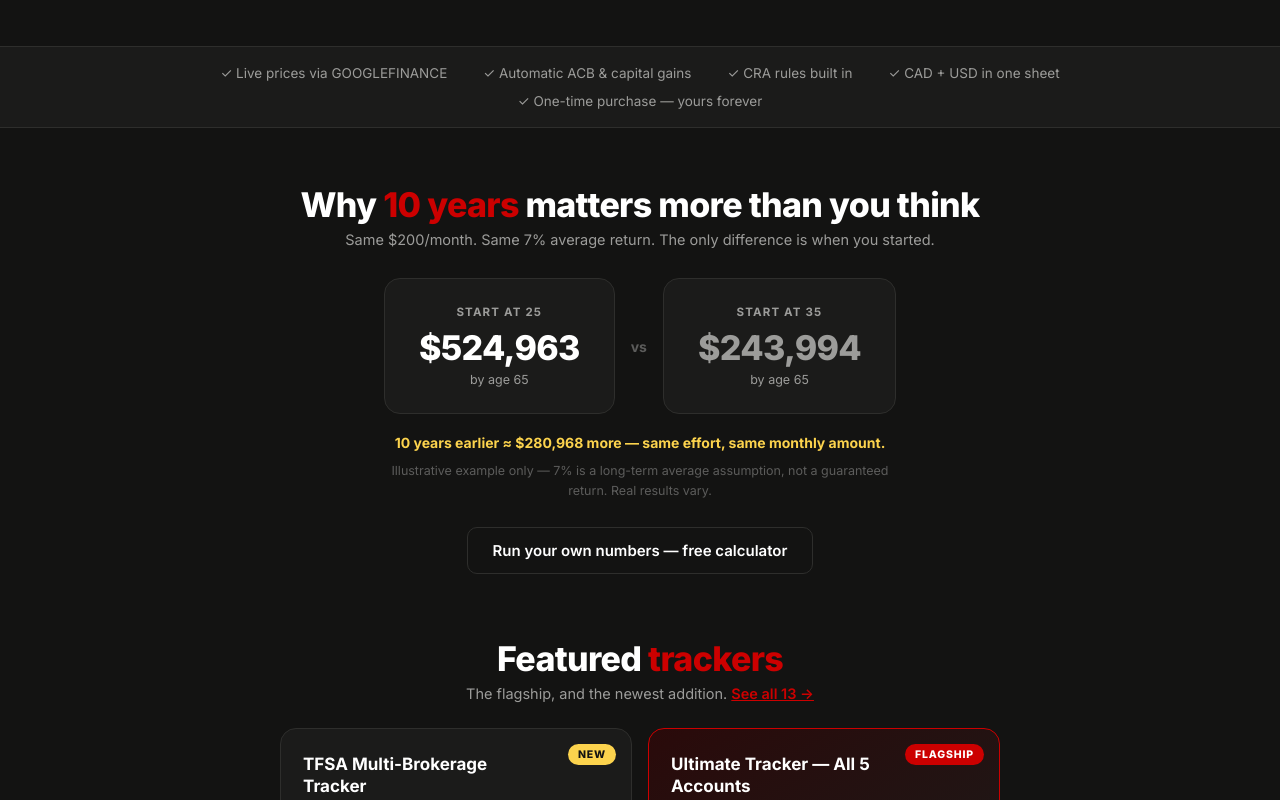
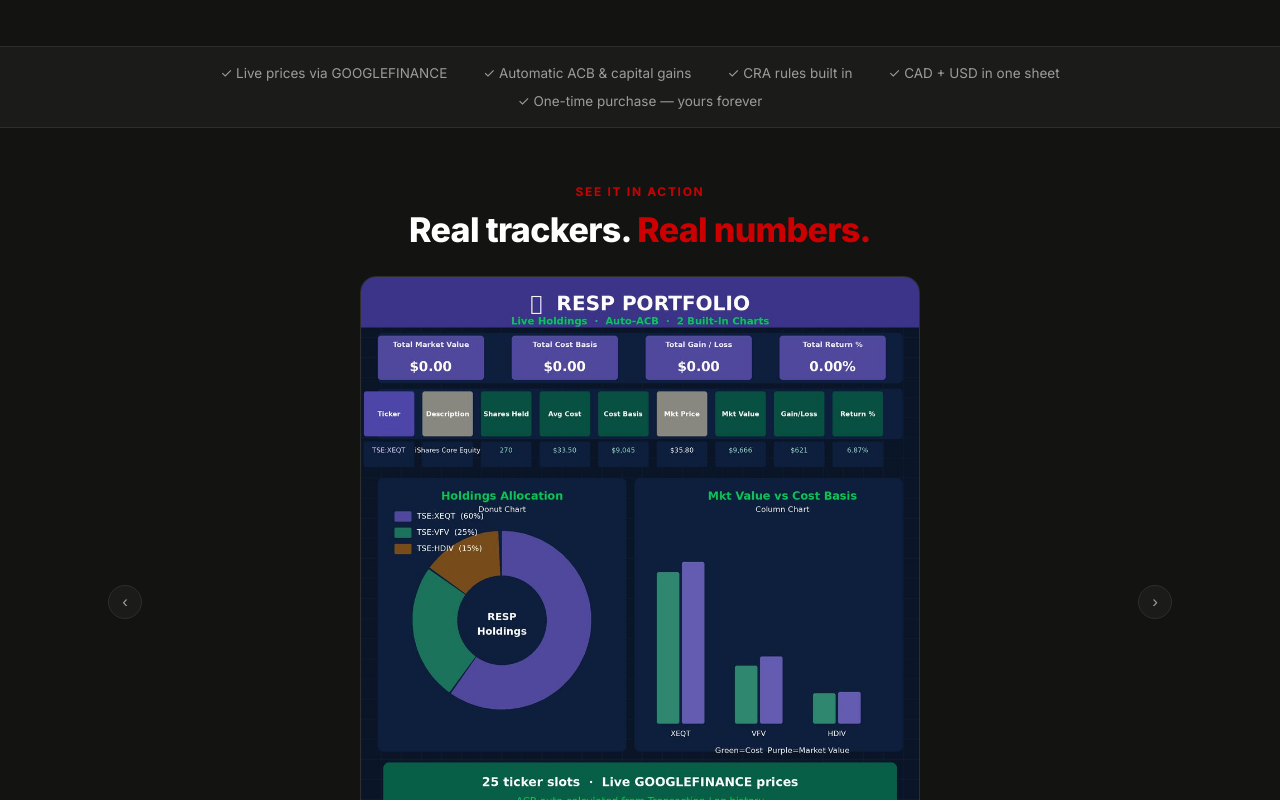
Before and after one commit to maplesheetco/maplesheet-website, a React (Vite) app: page / in a window 1280 px wide. Shown: the part 1060-1860 px from the top of the page. Built offline with nearby package versions, Linux system fonts and the light colour scheme.

Commit message:
Add ProductGallery component and gallery slides

```diff
--- a/src/App.jsx
+++ b/src/App.jsx
@@ -1,7 +1,7 @@
 import React, { useState, Suspense, lazy } from "react";
 import { BrowserRouter, Routes, Route, Link } from "react-router-dom";
 import { B, CONFIG, PRODUCTS, RESOURCES } from "./data.js";
-import { GlobalStyles, Nav, Footer, RedWord, MapleLeaf, DashboardMock, Slideshow, GrowthChart, usePageMeta } from "./ui.jsx";
+import { GlobalStyles, Nav, Footer, RedWord, MapleLeaf, DashboardMock, Slideshow, ProductGallery, GrowthChart, usePageMeta } from "./ui.jsx";
 import Trackers from "./pages/Trackers.jsx";
 import Resources from "./pages/Resources.jsx";
 import Article from "./pages/Article.jsx";
@@ -11,6 +11,15 @@ import Contact from "./pages/Contact.jsx";
 // it so that weight only downloads for people who actually visit /tools, not on
 // every page of the site.
 const FreeTools = lazy(() => import("./pages/FreeTools.jsx"));
+
+const GALLERY_SLIDES = [
+  { src: "/screenshots/ultimate.jpg", alt: "Ultimate Tracker dashboard screenshot", title: "Ultimate Tracker — All 5 Accounts", tag: "5-column metrics, 4 live charts, YTD summary" },
+  { src: "/screenshots/resp.jpg", alt: "RESP Tracker dashboard screenshot", title: "RESP Tracker", tag: "CESG grants, holdings allocation, live prices" },
+  { src: "/screenshots/tfsa-margin.jpg", alt: "TFSA plus Margin Linked dashboard screenshot", title: "TFSA + Margin Linked", tag: "Combined net worth, collateral power, tax dashboard" },
+  { src: "/screenshots/fhsa.jpg", alt: "FHSA Tracker dashboard screenshot", title: "FHSA Tracker", tag: "Down payment progress, tax-free dividends" },
+  { src: "/screenshots/multi-brokerage.jpg", alt: "TFSA Multi-Brokerage dashboard screenshot", title: "TFSA Multi-Brokerage", tag: "Up to 8 institutions, contribution room, top holdings" },
+  { src: "/screenshots/combined-rrsp.jpg", alt: "RRSP plus Spousal RRSP dashboard screenshot", title: "RRSP + Spousal RRSP", tag: "Combined net worth, attribution status" },
+];
 
 const DEMO_VIEWS = [
   {
@@ -144,6 +153,17 @@ function Home() {
           <span>✓ One-time purchase — yours forever</span>
         </div>
       </div>
+
+      {/* Product gallery — real tracker screenshots */}
+      <section style={{ maxWidth: 1100, margin: "0 auto", padding: "56px 24px 8px" }}>
+        <div style={{ fontSize: 12, letterSpacing: "0.14em", color: B.red, fontWeight: 700, textAlign: "center", marginBottom: 10 }}>
+          SEE IT IN ACTION
+        </div>
+        <h2 style={{ fontSize: "clamp(24px, 4vw, 34px)", fontWeight: 800, margin: "0 0 26px", letterSpacing: "-0.02em", color: B.white, textAlign: "center" }}>
+          Real trackers. <RedWord>Real numbers.</RedWord>
+        </h2>
+        <ProductGallery slides={GALLERY_SLIDES} />
+      </section>
 
       {/* Why 10 years matters */}
       <section style={{ maxWidth: 1100, margin: "0 auto", padding: "56px 24px" }}>
```
